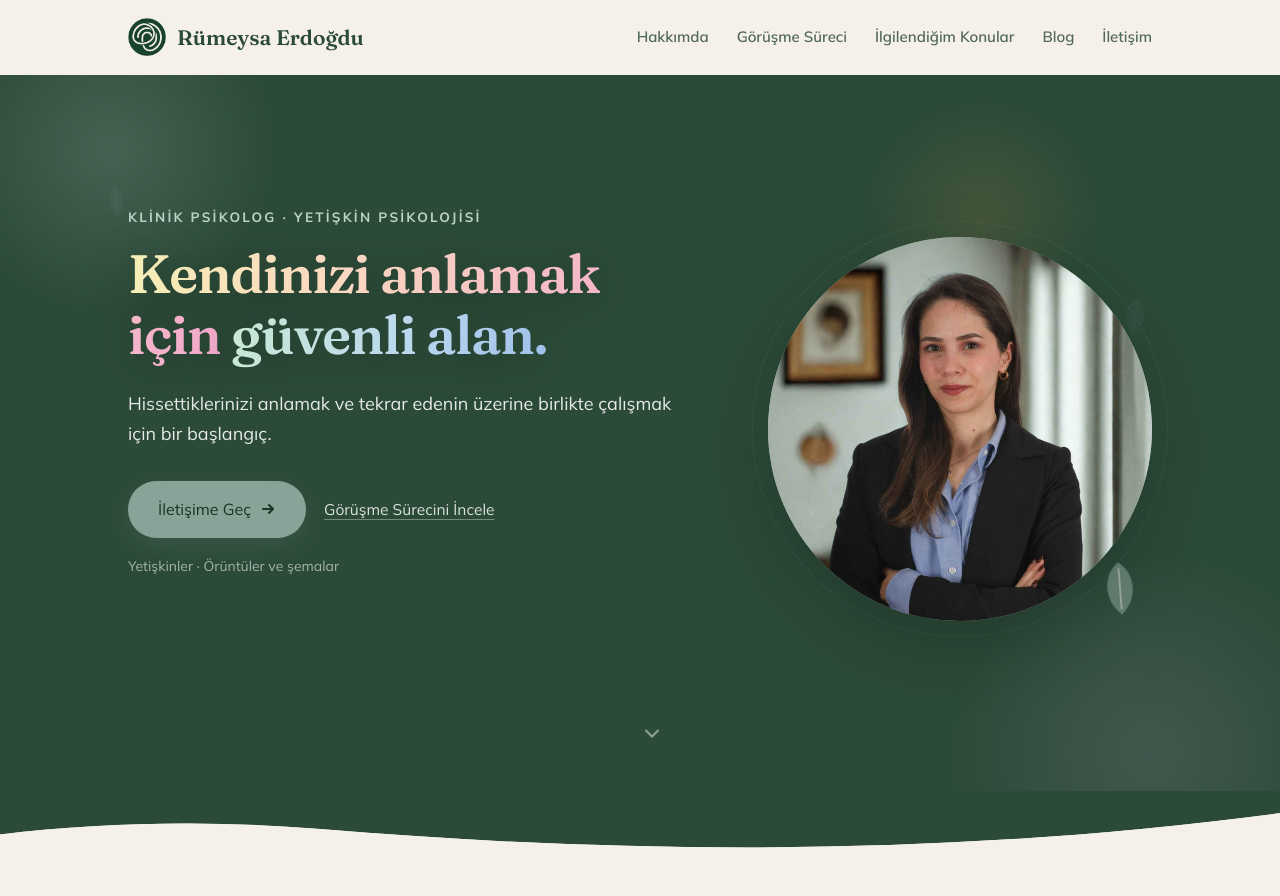
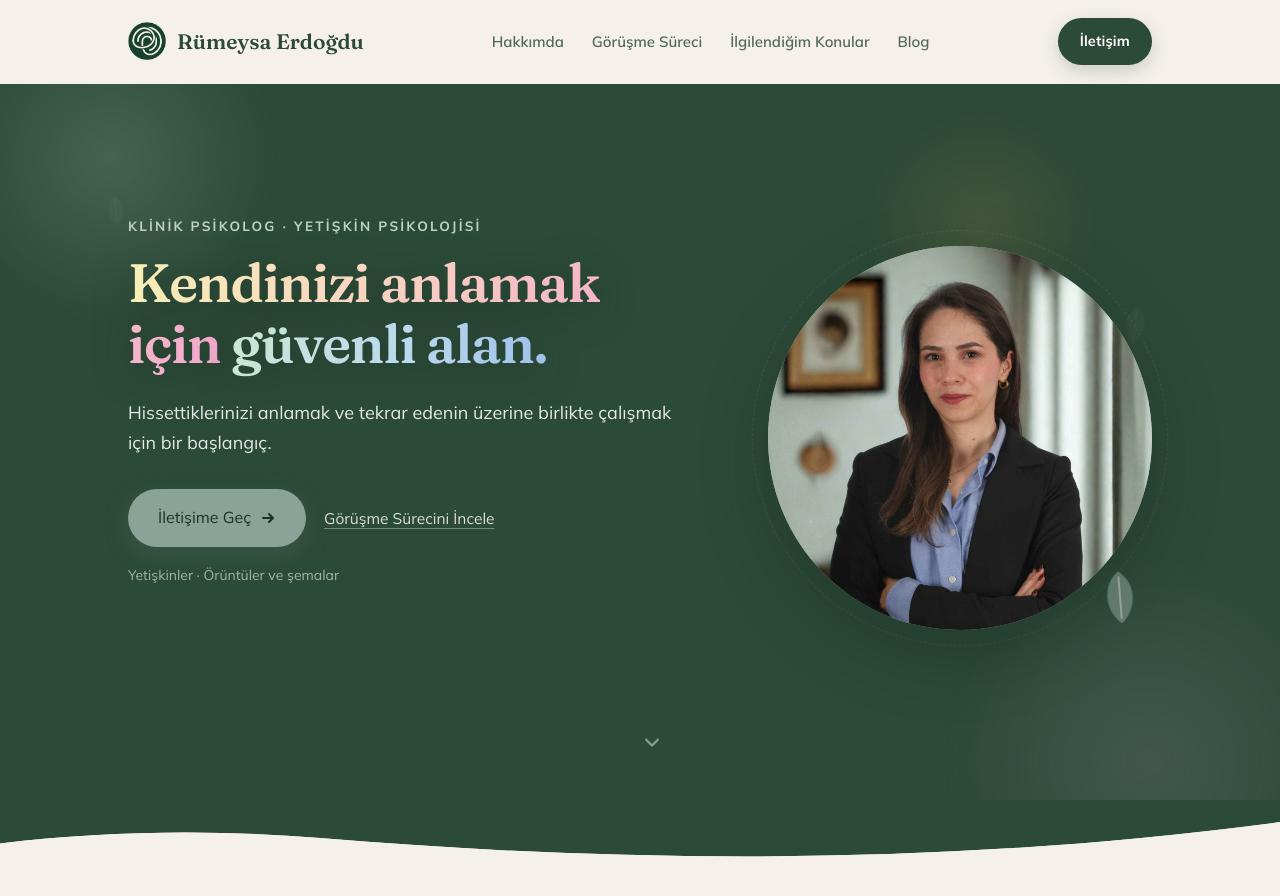
Before and after one commit to ardasaglamer9/rumeysaerdogdu.com, a Jekyll site: the page built from index.html, in a window 1280 px wide and 900 px high. Shown: the top 896 px of the window. Built offline with Jekyll 4.4.1, drawn with Linux system fonts in a browser that asks for light colours.

Commit message:
İletişimi menüde butona çevir, üç kontrast hatasını düzelt
İletişim artık düz link değil, dolu buton. Menü öğesine _config.yml'de
cta: true bayrağı eklendi; şablon onu ayırıp buton olarak basıyor,
böylece adres şablona gömülmedi. Buton .navlinks dışında durduğu için
mobilde hamburger yanında görünür kalıyor, çekmecede de tam genişlikte.

Renk hero'daki adaçayı butondan farklı: menü krem zeminde durduğu için
beyaz metin adaçayı üzerinde 2.70:1 kalıyordu. Dolu orman yeşili 9.80:1.

Aynı ölçümde üç mevcut hata çıktı ve düzeltildi:
  .btn beyaz metin      2.70:1 → 5.01:1  (hero butonundaki koyu metin)
  kart 04 lila zemin    3.06:1 → 5.38:1
  kart 02 kiremit zemin 3.29:1 → 5.07:1
Kartlarda koyu metin denendi, 3.94 ve 4.24'te kaldığı için zemin
koyultuldu. Eşik 4.5:1.

Co-Authored-By: Claude Opus 5 <noreply@anthropic.com>

```diff
--- a/_config.yml
+++ b/_config.yml
@@ -33,6 +33,7 @@ nav:
     url: "/blog/"
   - title: "İletişim"
     url: "/iletisim/"
+    cta: true        # menüde düz link değil, dolu buton olarak çıkar
 
 # ---- Jekyll ayarları ----
 markdown: kramdown
--- a/_includes/nav.html
+++ b/_includes/nav.html
@@ -2,13 +2,22 @@
   <div class="wrap">
     <a href="{{ '/' | relative_url }}" class="brand"><img src="{{ '/logo.png' | relative_url }}" alt="{{ site.author.name }} logo" class="brand-logo" width="128" height="128" fetchpriority="high"><span>{{ site.author.name }}</span></a>
     <div class="navlinks">
-      {% for item in site.nav %}
+      {% for item in site.nav %}{% unless item.cta %}
       <a href="{{ item.url | relative_url }}"{% if item.url == page.url or (page.layout == 'post' and item.url == '/blog/') %} class="active"{% endif %}>{{ item.title }}</a>
-      {% endfor %}
+      {% endunless %}{% endfor %}
     </div>
-    <button class="navtoggle" id="navToggle" aria-label="Menüyü aç" aria-expanded="false" aria-controls="navDrawer">
-      <span></span><span></span><span></span>
-    </button>
+    {%- comment -%}
+      cta: true olan menü öğesi buradan çıkar. Ayrı sarmalayıcıda, çünkü
+      mobilde .navlinks gizleniyor ama buton görünür kalmalı.
+    {%- endcomment -%}
+    <div class="nav-actions">
+      {% for item in site.nav %}{% if item.cta %}
+      <a href="{{ item.url | relative_url }}" class="nav-cta{% if item.url == page.url %} active{% endif %}">{{ item.title }}</a>
+      {% endif %}{% endfor %}
+      <button class="navtoggle" id="navToggle" aria-label="Menüyü aç" aria-expanded="false" aria-controls="navDrawer">
+        <span></span><span></span><span></span>
+      </button>
+    </div>
   </div>
 </nav>
 
@@ -19,9 +28,12 @@
       <svg width="24" height="24" viewBox="0 0 24 24" fill="none"><path d="M6 6l12 12M18 6L6 18" stroke="currentColor" stroke-width="2" stroke-linecap="round"/></svg>
     </button>
     <nav class="navdrawer-links" aria-label="Site menüsü">
-      {% for item in site.nav %}
+      {% for item in site.nav %}{% unless item.cta %}
       <a href="{{ item.url | relative_url }}"{% if item.url == page.url or (page.layout == 'post' and item.url == '/blog/') %} class="active"{% endif %}>{{ item.title }}</a>
-      {% endfor %}
+      {% endunless %}{% endfor %}
+      {% for item in site.nav %}{% if item.cta %}
+      <a href="{{ item.url | relative_url }}" class="drawer-cta">{{ item.title }}</a>
+      {% endif %}{% endfor %}
     </nav>
   </div>
 </div>
--- a/assets/css/style.css
+++ b/assets/css/style.css
@@ -13,7 +13,7 @@
   .wrap{max-width:1080px;margin:0 auto;padding:0 28px;}
   .narrow{max-width:720px;margin:0 auto;}
 
-  .btn{position:relative;display:inline-flex;align-items:center;gap:9px;background:var(--sage);color:#fff;font-weight:700;font-size:15px;padding:16px 34px;border-radius:999px;transition:background .22s,transform .22s,box-shadow .22s;border:none;cursor:pointer;box-shadow:0 6px 20px rgba(94,122,106,.28);}
+  .btn{position:relative;display:inline-flex;align-items:center;gap:9px;background:var(--sage);color:#173425;font-weight:700;font-size:15px;padding:16px 34px;border-radius:999px;transition:background .22s,transform .22s,box-shadow .22s;border:none;cursor:pointer;box-shadow:0 6px 20px rgba(94,122,106,.28);}
   .btn:hover{background:var(--sage-dark);transform:translateY(-2px);box-shadow:0 12px 28px rgba(94,122,106,.36);}
   .btn svg{transition:transform .22s;} .btn:hover svg{transform:translateX(4px);}
 
@@ -76,8 +76,10 @@
   .card:hover{transform:translateY(-6px) scale(1.015);box-shadow:0 20px 40px rgba(34,49,42,.2);} .card:hover::before{opacity:1;}
   .card .idx{position:absolute;top:22px;right:26px;font-family:'Fraunces',serif;font-size:15px;opacity:.5;}
   .card .t{position:relative;font-family:'Fraunces',serif;font-size:21px;font-weight:600;line-height:1.22;}
-  .c1{background:var(--sage-dark);} .c2{background:var(--clay);} .c3{background:var(--gold);color:var(--forest-deep);}
-  .c4{background:var(--lav);} .c5{background:var(--forest);} .c6{background:var(--sage);color:var(--forest-deep);}
+  /* Kart zeminleri. c2 ve c4 koyultuldu: beyaz metin özgün kiremit ve
+     lila tonlarında 3.29:1 ve 3.06:1 kalıyordu (eşik 4.5:1). */
+  .c1{background:var(--sage-dark);} .c2{background:#9B6042;} .c3{background:var(--gold);color:var(--forest-deep);}
+  .c4{background:#706778;} .c5{background:var(--forest);} .c6{background:var(--sage);color:var(--forest-deep);}
 
   /* sessions */
   .session-cards{display:grid;grid-template-columns:1fr 1fr;gap:22px;margin-top:44px;}
@@ -770,3 +772,43 @@ h1.grad-title,h2.grad-title{color:#F9D8C0;}
     background-image:none;filter:none;
     color:CanvasText;-webkit-text-fill-color:currentColor;}
 }
+
+/* =========================================================
+   MENÜDEKİ İLETİŞİM BUTONU (birincil çağrı)
+   Menü çubuğu krem zeminde durduğu için hero'daki adaçayı buton
+   burada işlemiyor: beyaz metin adaçayı üzerinde 2.70:1 kalıyor
+   (WCAG normal metin eşiği 4.5:1). Dolu orman yeşili + beyaz metin
+   9.80:1 veriyor ve krem çubuk üzerinde net seçiliyor.
+
+   .navlinks mobilde gizleniyor; buton .nav-actions içinde durduğu
+   için hamburger yanında görünür kalıyor.
+   ========================================================= */
+.nav-actions{display:flex;align-items:center;gap:14px;}
+
+.nav-cta{display:inline-flex;align-items:center;gap:8px;
+  background:var(--forest);color:#fff;
+  font-size:14.5px;font-weight:700;letter-spacing:.01em;
+  padding:11px 22px;border-radius:999px;white-space:nowrap;
+  box-shadow:0 6px 18px rgba(44,74,56,.22);
+  transition:background .22s,transform .22s,box-shadow .22s;}
+.nav-cta:hover{background:var(--forest-deep);transform:translateY(-1px);
+  box-shadow:0 10px 24px rgba(44,74,56,.3);}
+.nav-cta:active{transform:translateY(0);}
+.nav-cta.active{background:var(--sage-dark);}
+.nav-cta:focus-visible{outline:3px solid var(--gold);outline-offset:3px;}
+
+/* Çubuk küçülünce buton da hafifçe toparlanır */
+#nav.scrolled .nav-cta{padding:9px 20px;}
+
+@media(max-width:520px){
+  .nav-cta{font-size:13.5px;padding:9px 16px;}
+  .nav-actions{gap:10px;}
+}
+
+/* Çekmecede: liste bağlantısı değil, tam genişlikte buton */
+.drawer-cta{display:block;margin-top:18px;text-align:center;
+  background:var(--forest);color:#fff;
+  font-family:'Mulish',sans-serif;font-size:15.5px;font-weight:700;
+  padding:14px 20px;border-radius:999px;border-bottom:0;
+  transition:background .22s;}
+.drawer-cta:hover{background:var(--forest-deep);color:#fff;}
```
